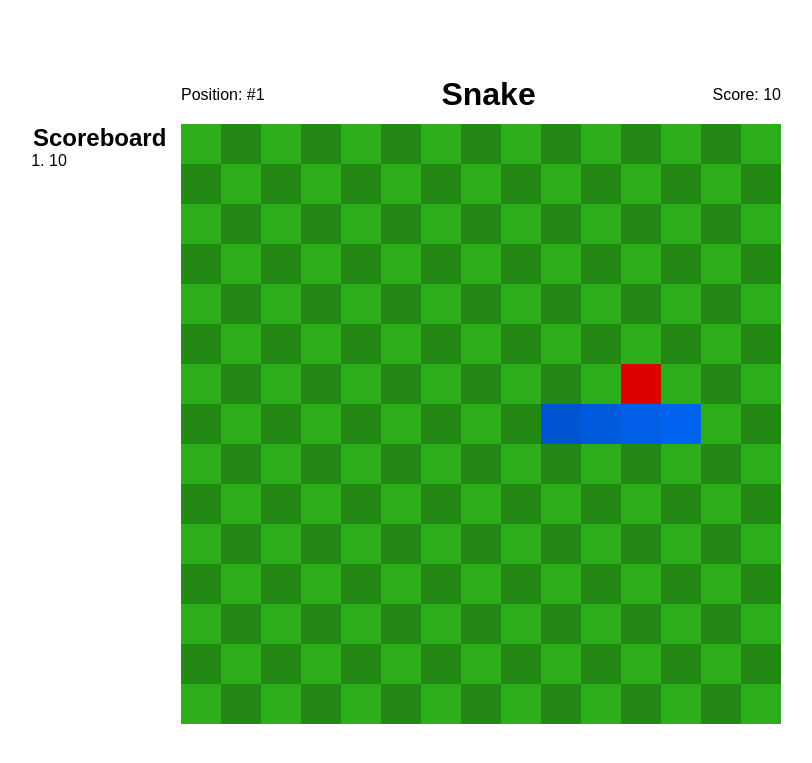
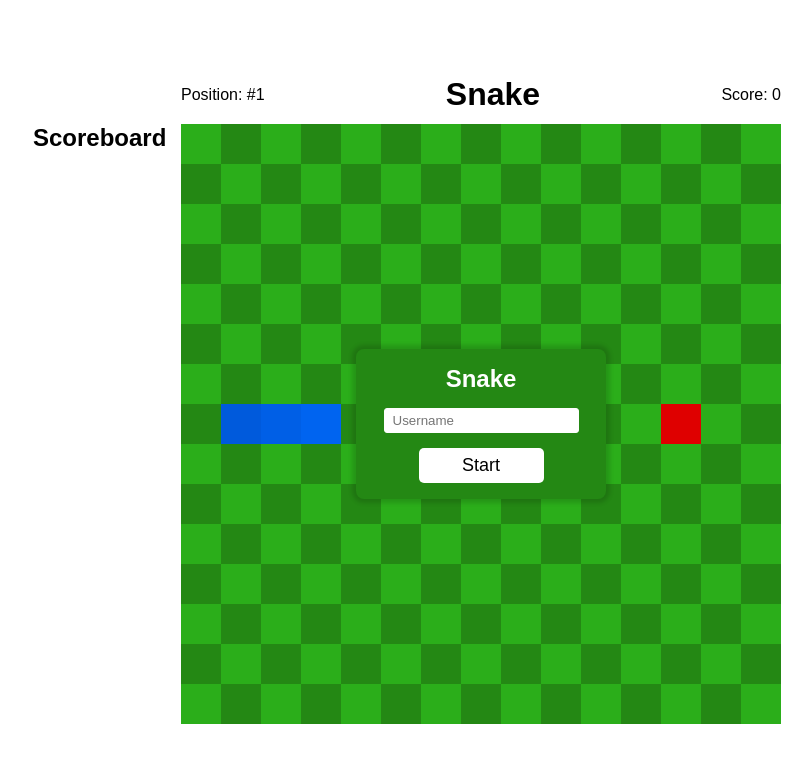
Before and after one commit to TomTeisman/snake, a PHP site: page / in a window 1280 px wide. Shown: the top 763 px of the page, without its empty margins (159-971 px from the left). Run offline with PHP 8.4, Linux system fonts and the light colour scheme; data that the repository does not hold is empty; some web fonts are replaced.

Commit message:
gebruikersnaam toegevoegd aan het scorebord

```diff
--- a/DB.php
+++ b/DB.php
@@ -24,12 +24,14 @@ class DB
     /**
      * Add a new entry to the database
      *
-     * @param  int  $score
+     * @param  int     $score
+     * @param  string  $username
      */
-    public function insertNewScore(int $score)
+    public function insertNewScore(int $score, string $username)
     {
-        $statement = $this->pdo->prepare("INSERT INTO `scores` (`score`) VALUES (:score);");
+        $statement = $this->pdo->prepare("INSERT INTO `scores` (`score`, `username`) VALUES (:score, :username);");
         $statement->bindParam(':score', $score, PDO::PARAM_INT);
+        $statement->bindParam(':username', $username, PDO::PARAM_STR);
         $statement->execute();
         $id = $this->pdo->lastInsertId();
         return $id;
--- a/css/index.css
+++ b/css/index.css
@@ -78,7 +78,8 @@ body {
     width: 70px;
 }
 
-.game-over {
+.game-over,
+.game-start {
     display: none;
     flex-direction: column;
     align-items: center;
@@ -96,11 +97,13 @@ body {
     border-radius: 8px;
 }
 
-.game-over > h2 {
+.game-over > h2,
+.game-start > h2 {
     margin: 0;
 }
 
-.game-over > button {
+.game-over > button,
+.game-start > button {
     cursor: pointer;
     height: 35px;
     width: 125px;
@@ -113,8 +116,24 @@ body {
     font-size: 18px;
 }
 
-.game-over > button:hover {
+.game-over > button:hover,
+.game-start > button:hover {
     background-color: #d8d8d8;
+}
+
+.game-start {
+    display: flex;
+}
+
+.game-start > input {
+    padding-inline: .5rem;
+    padding-block: .25rem;
+    border: 1px solid #fefefe;
+    border-radius: 3px;
+}
+
+.game-start > input:focus {
+    outline: 1px solid #fefefe;
 }
 
 .scoreboard {
--- a/index.php
+++ b/index.php
@@ -45,7 +45,7 @@ $scores = $db->getScores();
                     $i = 0;
                     foreach ($scores as $score) {
                         if ($i < 10) {
-                            echo "<li>" . $score['score'] . "</li>";
+                            echo "<li>" . $score['score'] . " - " . $score['username'] . "</li>";
                             $i++;
                         }
                     }
@@ -62,6 +62,12 @@ $scores = $db->getScores();
                 <p class="final-score">Score: 0</p>
                 <button onclick="location.reload()">Retry</button>
             </div>
+
+            <div class="game-start">
+                <h2>Snake</h2>
+                <input name="username" id="username" placeholder="Username" />
+                <button type="button" onclick="startGame()">Start</button>
+            </div>
         </div>
     </div>
 </body>
--- a/js/game.js
+++ b/js/game.js
@@ -10,6 +10,7 @@ let snake = [
 let candy = { x: gridSize * 12, y: gridSize * 7 };
 let scoreId = null;
 let isSaving = false;
+let username = '';
 
 /**
  * Add the eventlisteners for pressing keys
@@ -19,8 +20,10 @@ document.addEventListener("DOMContentLoaded", function () {
 	const keys = ["ArrowUp", "ArrowDown", "ArrowLeft", "ArrowRight", "W", "A", "S", "D", "w", "a", "s", "d"];
 
 	this.addEventListener("keydown", (event) => {
-		if (keys.includes(event.key)) {
-			changeDirection(event.key);
+		if (username !== '') {
+			if (keys.includes(event.key)) {
+				changeDirection(event.key);
+			}
 		}
 	});
 });
@@ -32,15 +35,19 @@ function setup() {
     drawBoard();
 	drawSnake();
 	drawCandy();
-	startGame();
 }
 
 /**
  * Start the game
  */
 function startGame() {
+	const userInput = document.getElementById("username");
+	const gameStartModal = document.querySelector(".game-start");
 	const countdown = document.getElementById("countdown");
 	let index = 2;
+
+	username = userInput.value;
+	gameStartModal.style.display = "none";
 
 	const timer = setInterval(function () {
 		countdown.innerHTML = index;
@@ -315,8 +322,8 @@ async function saveScore(score) {
 				headers: {
 					'Content-Type': 'application/x-www-form-urlencoded'
 				},
-				body: 'score=' + encodeURIComponent(score)
-			})
+				body: 'score=' + encodeURIComponent(score) + '&username=' + encodeURIComponent(username)
+			});
 
 			let result = await response.json();
 			scoreId = result.id;
@@ -341,7 +348,7 @@ async function fetchScore() {
 	scoreboardList.innerHTML = "";
 	scores.forEach((score) => {
 		if (i < 10) {
-			scoreboardList.innerHTML += "<li>" + score.score + "</li>";
+			scoreboardList.innerHTML += "<li>" + score.score + ' - ' + score.username + "</li>";
 			i++;
 		}
 	});
--- a/queries/save-score.php
+++ b/queries/save-score.php
@@ -7,7 +7,7 @@ if ($_SERVER["REQUEST_METHOD"] === 'POST') {
 
     if ($score > 0) {
         $db = new DB();
-        $id = $db->insertNewScore($_POST['score']);
+        $id = $db->insertNewScore($_POST['score'], $_POST['username']);
 
         header('Content-Type: application/json');
         echo json_encode(['id' => $id]);
```
Also changed, not shown: docs/improvement_proposals.md (+4 -0 lines).
